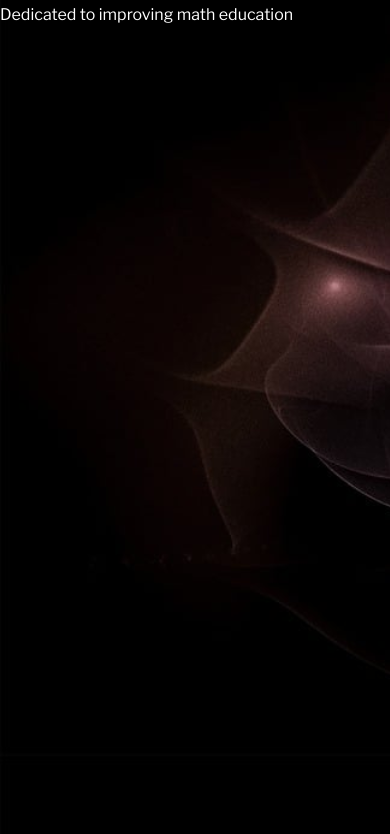
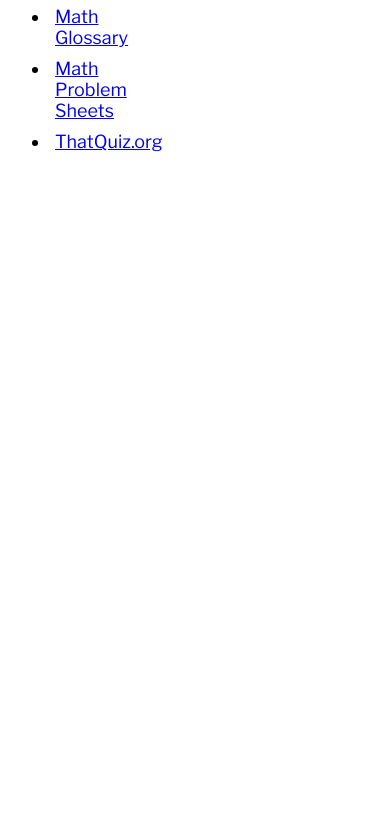
Before and after one commit to shawnmcpeek/topmath, a plain HTML site: page index.html in a window 390 px wide. Shown: the part 110-944 px from the top of the page. After the commit the page ends 844 px from the top, so only its background shows below. Drawn offline with nearby package versions, Linux system fonts and the light colour scheme; a web font is replaced by a local one.

Commit message:
Update style.css

```diff
--- a/style.css
+++ b/style.css
@@ -1,11 +1,4 @@
-body {
-  margin: 0;
-  padding-left: 350px;
-  height: 100vh;
-  background-image: url("static/fractal-2035686_1280.jpg");
-  background-size: cover;
-}
-
+/* Default styles for navbar */
 nav {
   font-size: large;
   width: 300px;
@@ -17,16 +10,19 @@
   left: 0;
 }
 
+/* Styles for navbar items */
 nav li {
   padding: 10px;
 }
 
+/* Adjustments for iframe when navbar is shown */
 iframe {
   width: calc(100% - 300px);
   height: 100%;
   border: none;
 }
 
+/* Font styles */
 .libre-franklin, body, nav {
   font-family: "Libre Franklin", sans-serif;
 }
@@ -37,39 +33,31 @@
   font-style: normal;
 }
 
+/* Colors for text */
 h1, h2, p, footer {
   color: #ffffff;
 }
+
+/* Larger font size for h1 */
 h1 {
   font-size: xx-large;
 }
 
 /* Media query for screens with a maximum width of 768px (typical tablets and smaller screens) */
 @media only screen and (max-width: 768px) {
-  body {
-    padding-left: 0;
+  /* Shrink navbar width */
+  nav {
+    width: 100px;
+    padding: 10px; /* Adjust padding for smaller screens */
   }
-  nav {
-    left: -300px; /* Initially hide the navbar off-screen */
+
+  /* Adjust padding for navbar items */
+  nav li {
+    padding: 5px;
   }
-  nav.show {
-    left: 0;
+
+  /* Adjust iframe width when navbar is shown */
+  iframe {
+    width: calc(100% - 100px);
   }
 }
-
-.button {
-  display: inline-block;
-  padding: 10px 20px;
-  background-color: darkred; /* Button color */
-  color: #ffffff; /* Text color */
-  text-decoration: none; /* Remove underline */
-  border: solid;
-  border-color: darkgray;
-  border-radius: 5px;
-  cursor: pointer;
-}
-
-.button:hover {
-  background-color: darkgray; /* Change color on hover */
-  border-color: darkred ;
-}
```
